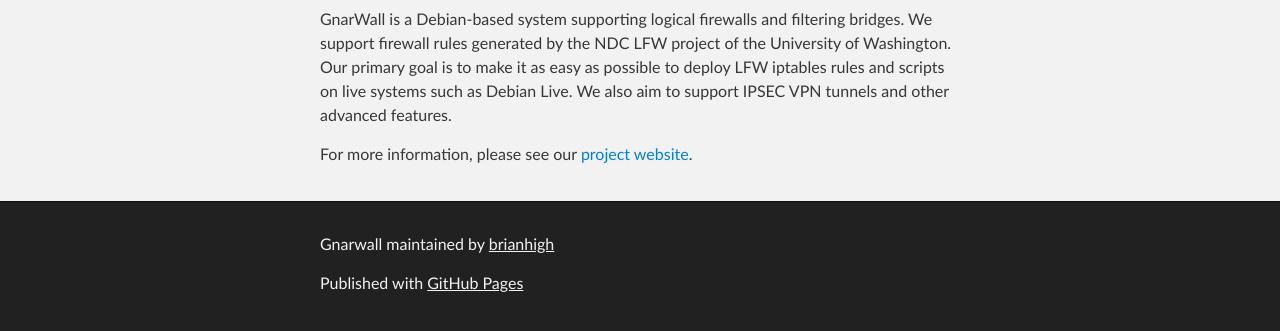
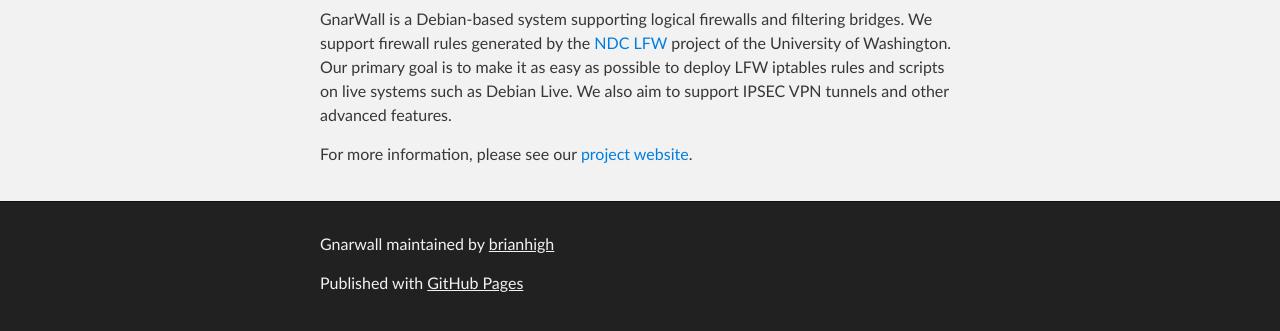
Before and after one commit to brianhigh/gnarwall, a plain HTML site: page index.html in a window 1280 px wide. Shown: the part 299-630 px from the top of the page. Drawn offline with Linux system fonts and the light colour scheme.

Commit message:
Update index.html

```diff
--- a/index.html
+++ b/index.html
@@ -34,7 +34,7 @@
         <h3>
 <a id="gnarwall" class="anchor" href="#gnarwall" aria-hidden="true"><span class="octicon octicon-link"></span></a>gnarwall</h3>
 
-<p>GnarWall is a Debian-based system supporting logical firewalls and filtering bridges. We support firewall rules generated by the NDC LFW project of the University of Washington. Our primary goal is to make it as easy as possible to deploy LFW iptables rules and scripts on live systems such as Debian Live. We also aim to support IPSEC VPN tunnels and other advanced features.</p>
+<p>GnarWall is a Debian-based system supporting logical firewalls and filtering bridges. We support firewall rules generated by the <a href="https://staff.washington.edu/corey/fw/">NDC LFW</a> project of the University of Washington. Our primary goal is to make it as easy as possible to deploy LFW iptables rules and scripts on live systems such as Debian Live. We also aim to support IPSEC VPN tunnels and other advanced features.</p>
 <p>For more information, please see our <a href="https://sites.google.com/site/gnarwallproject/">project website</a>.</p>
       </section>
     </div>
```
